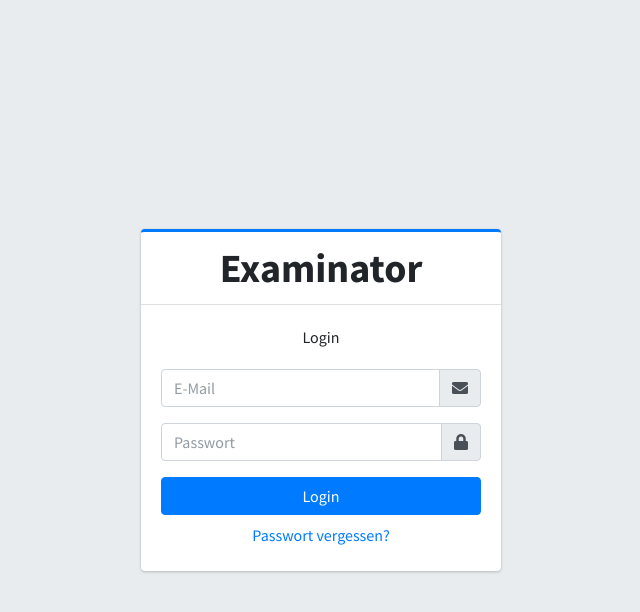
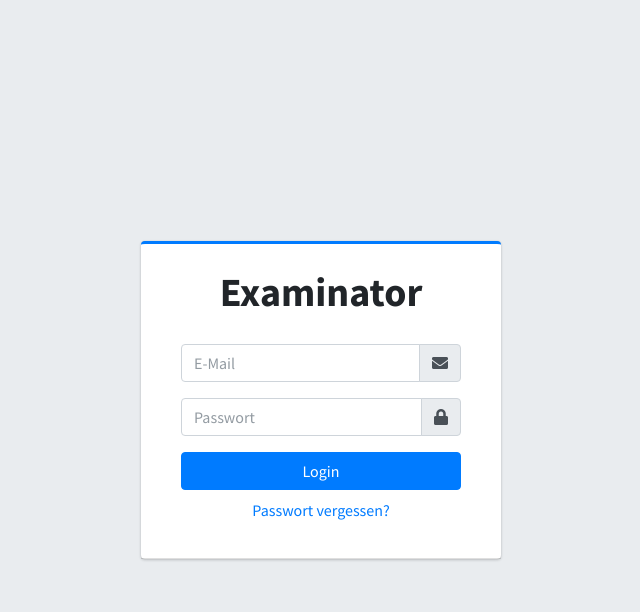
Before and after one commit to ValentinPankow/Examinator, a PHP site: page / in a window 1280 px wide. Shown: the top 612 px of the page, without its empty margins (319-959 px from the left). Run offline with PHP 8.4, Linux system fonts and the light colour scheme; classes that the project's autoload settings leave out are loaded by file name; some libraries are stand-ins or nearby versions.

Commit message:
Kleine Änderungen am Login Fenster

```diff
--- a/templates/twig/login.twig
+++ b/templates/twig/login.twig
@@ -11,12 +11,10 @@
   <div class="login-box">
     <!-- /.login-logo -->
     <div class="card card-outline card-primary">
-      <div class="card-header text-center">
-        <a href="index.php" class="h1"><b>{{applicationName}}</b></a>
+      <div class="card-header text-center pt-4">
+        <div class="h1"><b>{{applicationName}}</b></a>
       </div>
       <div class="card-body text-center">
-        <p class="login-box-msg">Login</p>
-
           <div class="input-group mb-3">
             <input type="email" class="form-control" placeholder="E-Mail" id="inputUser">
             <div class="input-group-append">
```
